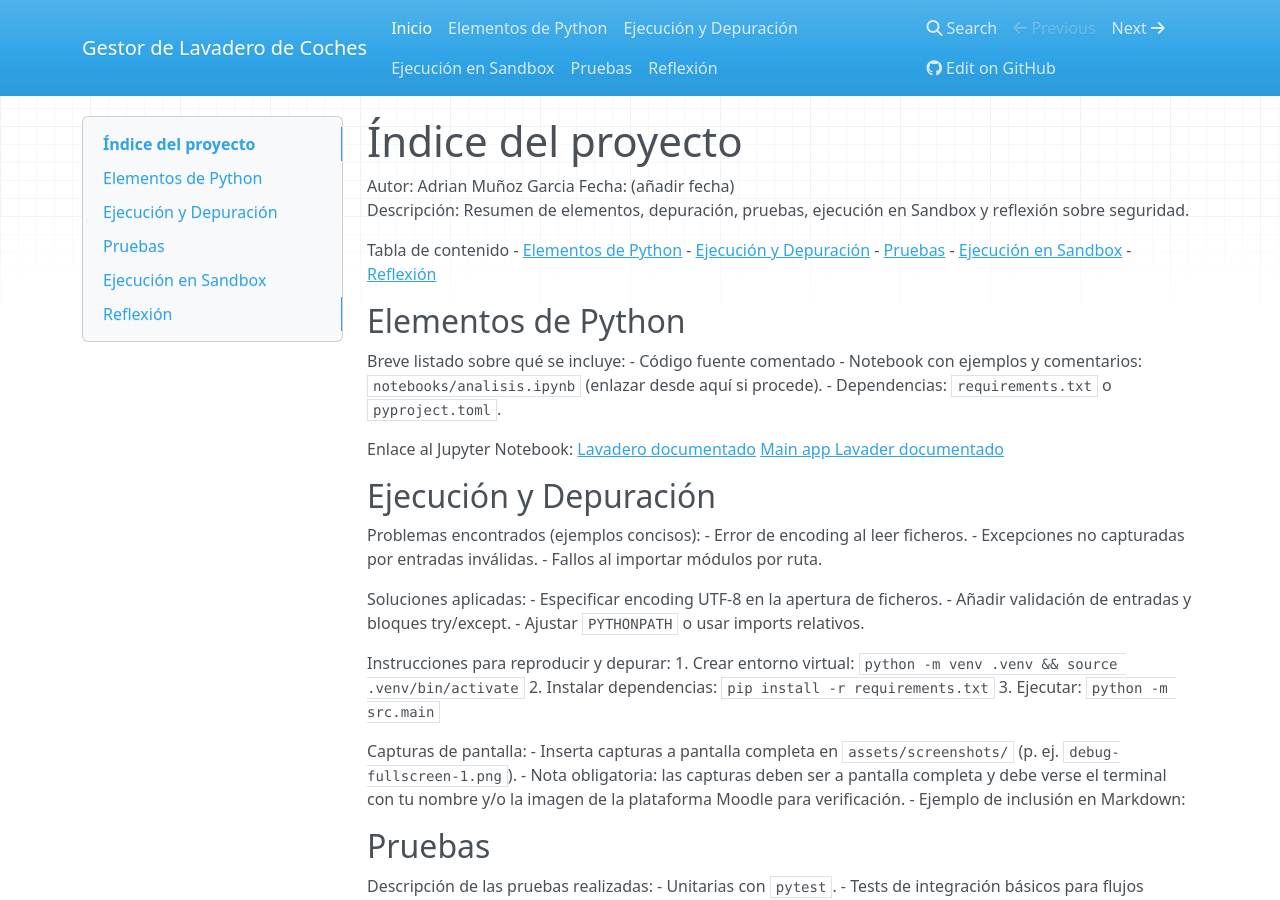
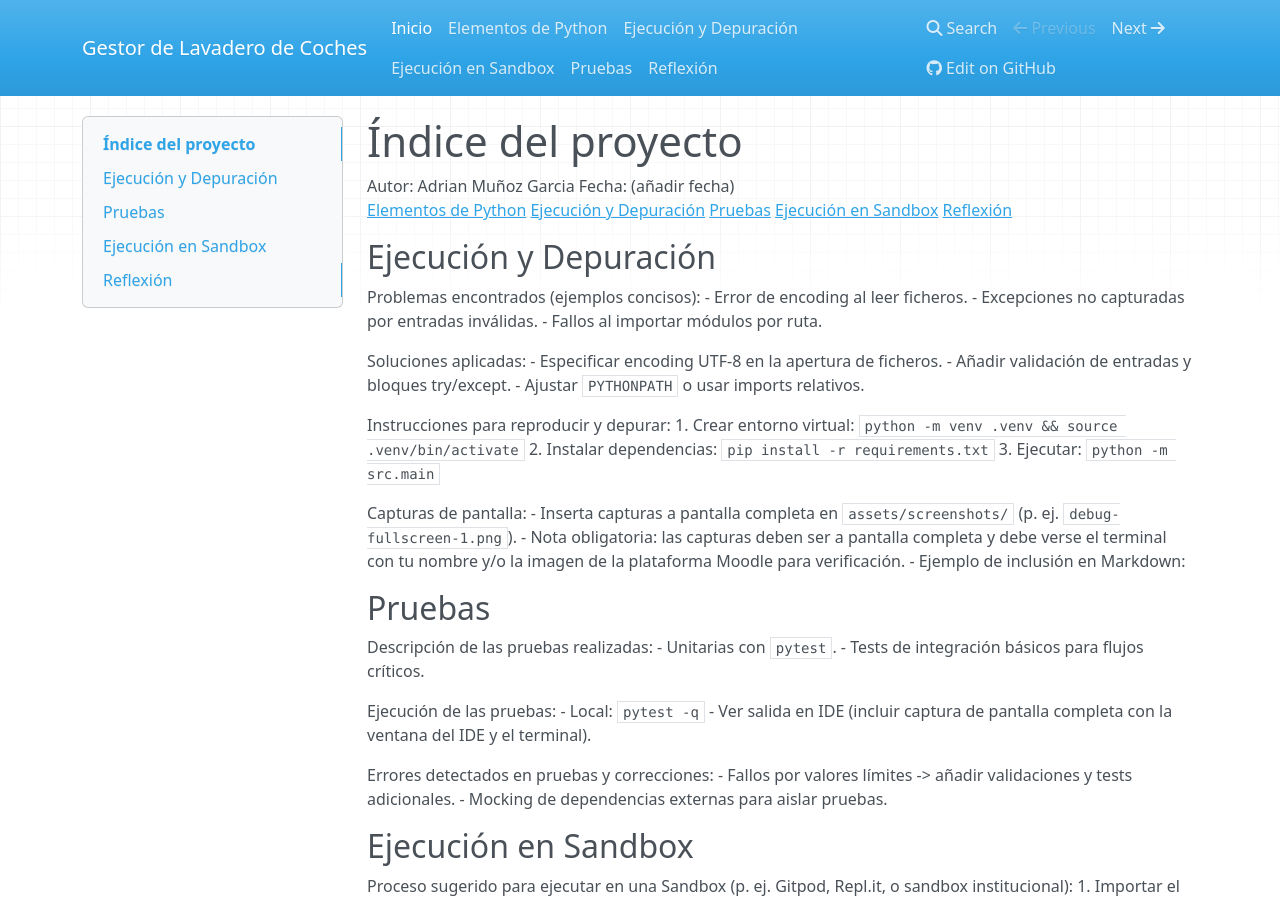
Before and after one commit to vjp-adrianMG1/Unidad1-TareaRA1-AdrianMG, an MkDocs documentation site: the page built from docs/index.md, in a window 1280 px wide and 900 px high. Built offline with MkDocs 1.6.1, drawn with Linux system fonts in a browser that asks for light colours; nearby versions of some CDN libraries.

Commit message:
arreglos en Index

```diff
--- a/docs/index.md
+++ b/docs/index.md
@@ -2,24 +2,11 @@
 
 Autor: Adrian  Muñoz Garcia
 Fecha: (añadir fecha)
-Descripción: Resumen de elementos, depuración, pruebas, ejecución en Sandbox y reflexión sobre seguridad.
-
-Tabla de contenido
-- [Elementos de Python](#elementos-de-python)
-- [Ejecución y Depuración](#ejecución-y-depuración)
-- [Pruebas](#pruebas)
-- [Ejecución en Sandbox](#ejecución-en-sandbox)
-- [Reflexión](#reflexión)
-
-## Elementos de Python
-Breve listado sobre qué se incluye:
-- Código fuente comentado
-- Notebook con ejemplos y comentarios: `notebooks/analisis.ipynb` (enlazar desde aquí si procede).
-- Dependencias: `requirements.txt` o `pyproject.toml`.
-
-Enlace al Jupyter Notebook:
-[Lavadero documentado](lavadero_documentado_Adrian.ipynb)
-[Main app Lavader documentado](Main_app_documentado_Adrian.ipynb)
+[Elementos de Python](Elementos_de_Python.md)
+[Ejecución y Depuración](Ejecucion_y_Depuracion.md)
+[Pruebas](Pruebas.md)
+[Ejecución en Sandbox](Ejecucion_en_Sandbox.md)
+[Reflexión](Reflexion.md)
 
 ## Ejecución y Depuración
 Problemas encontrados (ejemplos concisos):
```
